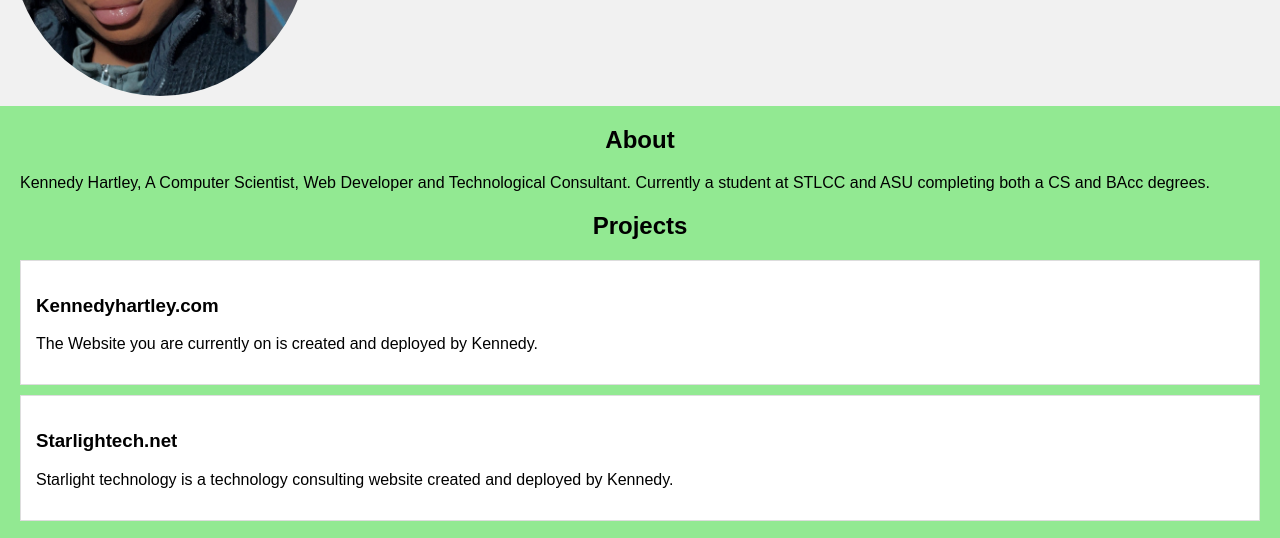
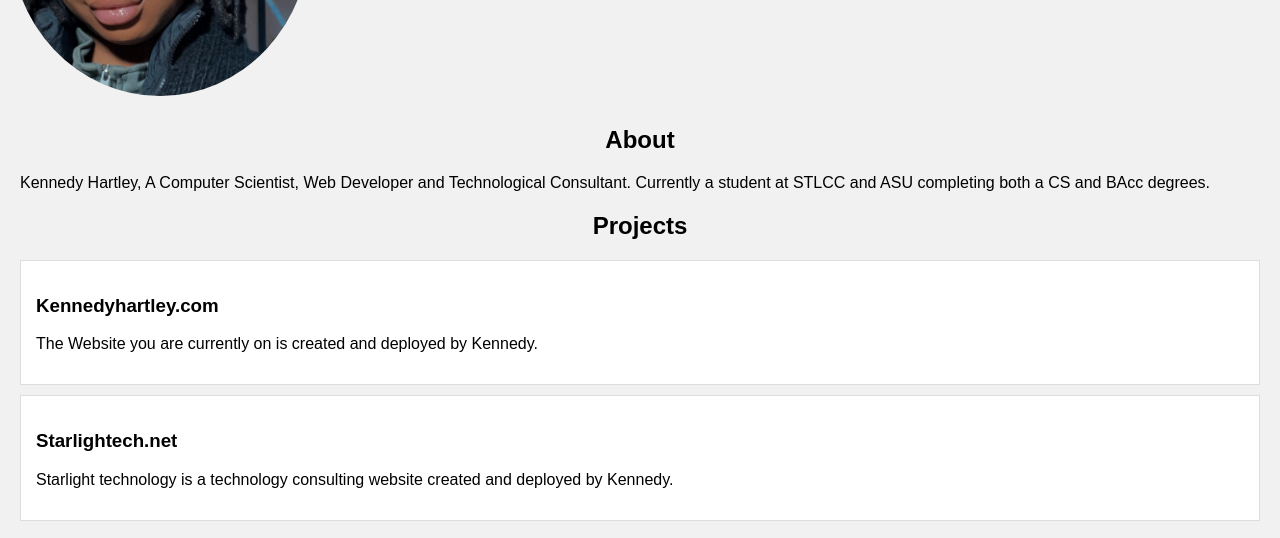
Before and after one commit to starlightechnology/kennedypromaster, a plain HTML site: page knelnhrtproweb/index.html in a window 1280 px wide. Shown: the part 232-770 px from the top of the page. Drawn offline with Linux system fonts and the light colour scheme.

Commit message:
background back to white

```diff
--- a/knelnhrtproweb/index.html
+++ b/knelnhrtproweb/index.html
@@ -9,7 +9,7 @@
             font-family: Arial, sans-serif;
             margin: 0;
             padding: 0;
-            background-color: #92e992;
+            background-color: #f1f1f1;
         }
         header {
             display: flex;
```
